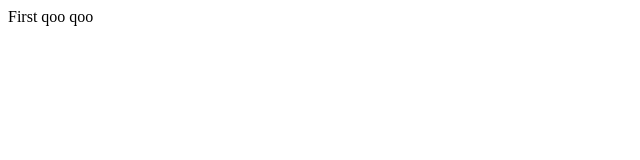
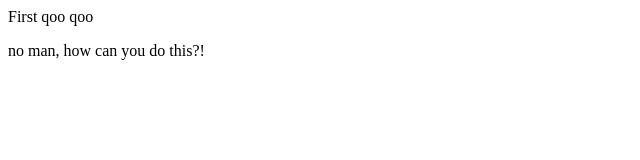
Before and after one commit to sterkh96/ttt, a plain HTML site: page index.html in a window 1280 px wide. Shown: the whole page, without its empty margins (0-640 px from the left). Drawn offline with Linux system fonts and the light colour scheme.

Commit message:
Add paragraph

```diff
--- a/index.html
+++ b/index.html
@@ -8,5 +8,9 @@
 <body>
 	First qoo qoo
 
+	<p>
+		no man, how can you do this?!
+	</p>
+
 </body>
 </html>
```
